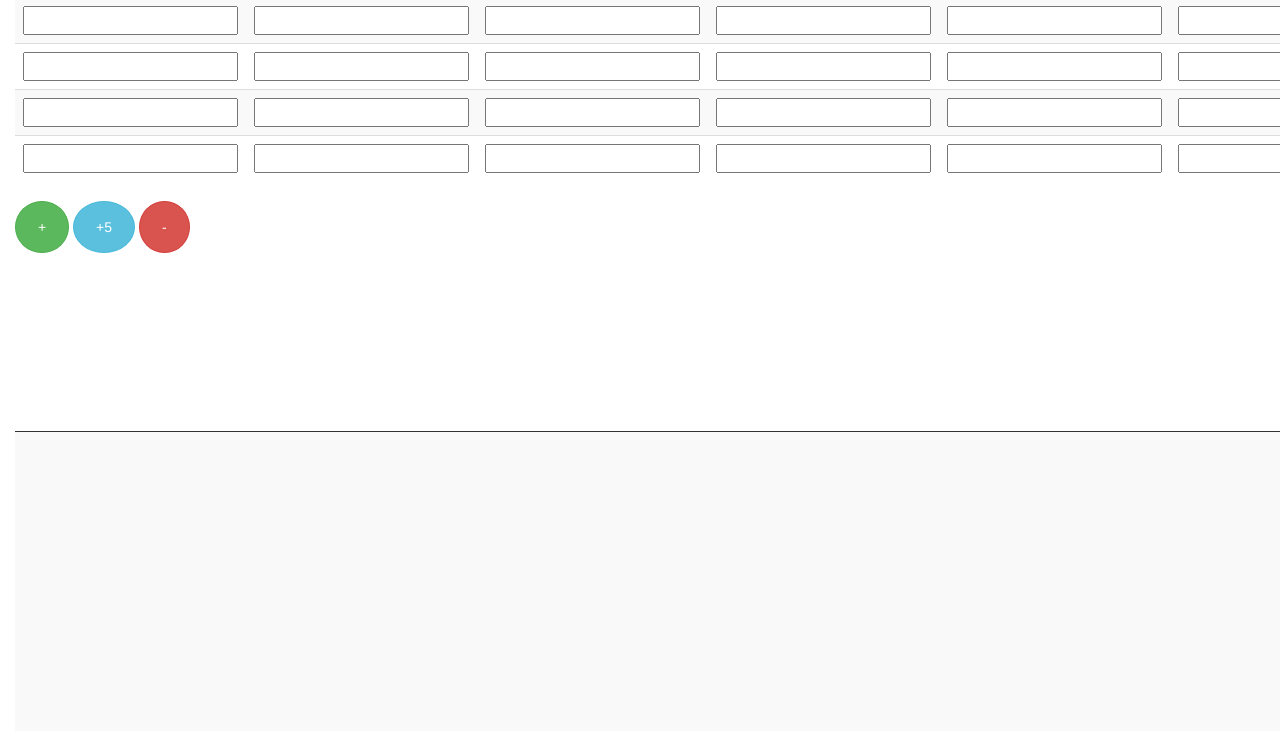
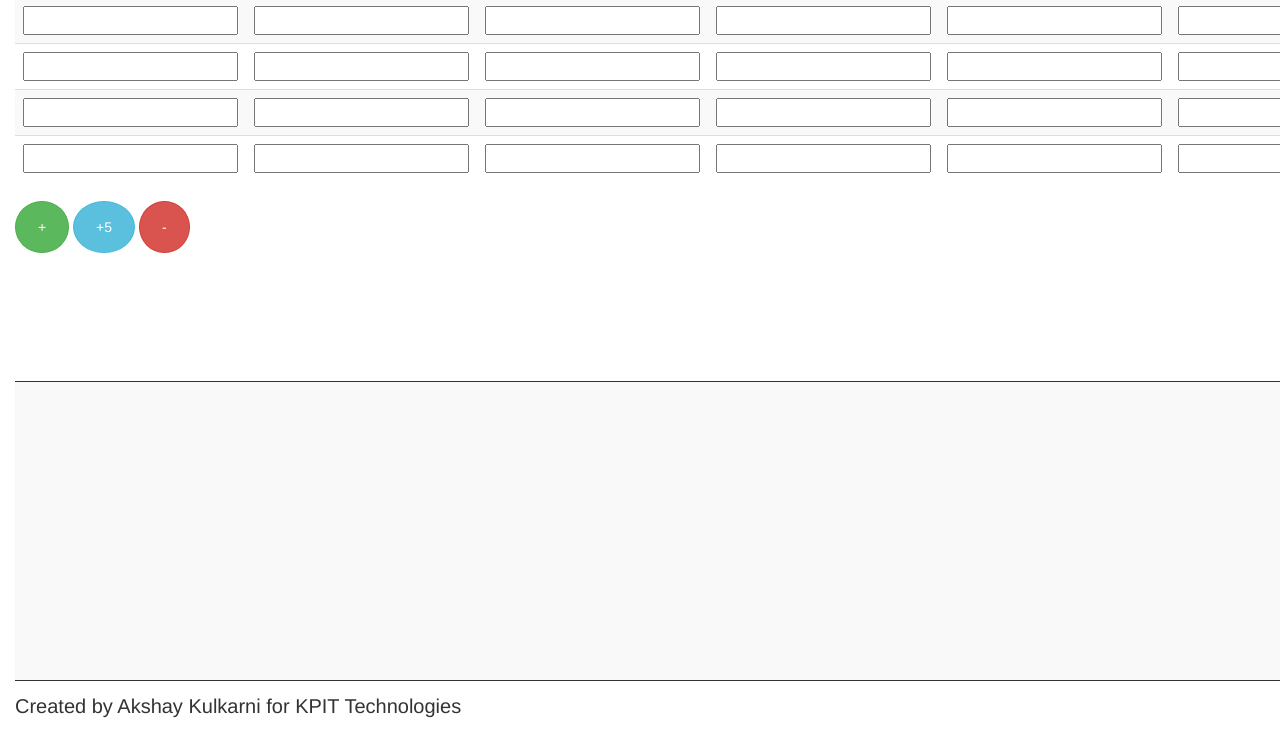
Before and after one commit to akshaykulkarni2007/impex-builder, a plain HTML site: page index.html in a window 1280 px wide. Shown: the part 69-822 px from the top of the page. Drawn offline with nearby package versions, Linux system fonts and the light colour scheme.

Commit message:
added footer

```diff
--- a/assets/scss/styles.scss
+++ b/assets/scss/styles.scss
@@ -42,9 +42,18 @@ a.add-row {
 .impex-output {
   height: 300px;
   position: fixed;
-  bottom: 0;
+  bottom: 50px;
   width: 100%;
   background: #f9f9f9;
   border-top: 1px solid;
+  border-bottom: 1px solid;
   overflow-y: scroll;
 }
+
+footer {
+  position: fixed;
+  bottom: 0;
+  width: 100%;
+  padding: 10px 15px;
+  font-size: 20px;
+}
--- a/index.html
+++ b/index.html
@@ -84,6 +84,8 @@
     <script src="assets/js/functions.js"></script>
   </body>
 
-  <footer></footer>
+  <footer>
+    Created by Akshay Kulkarni for KPIT Technologies
+  </footer>
 
 </html>
```
Also changed, not shown: assets/css/styles.css, 1 other file.
